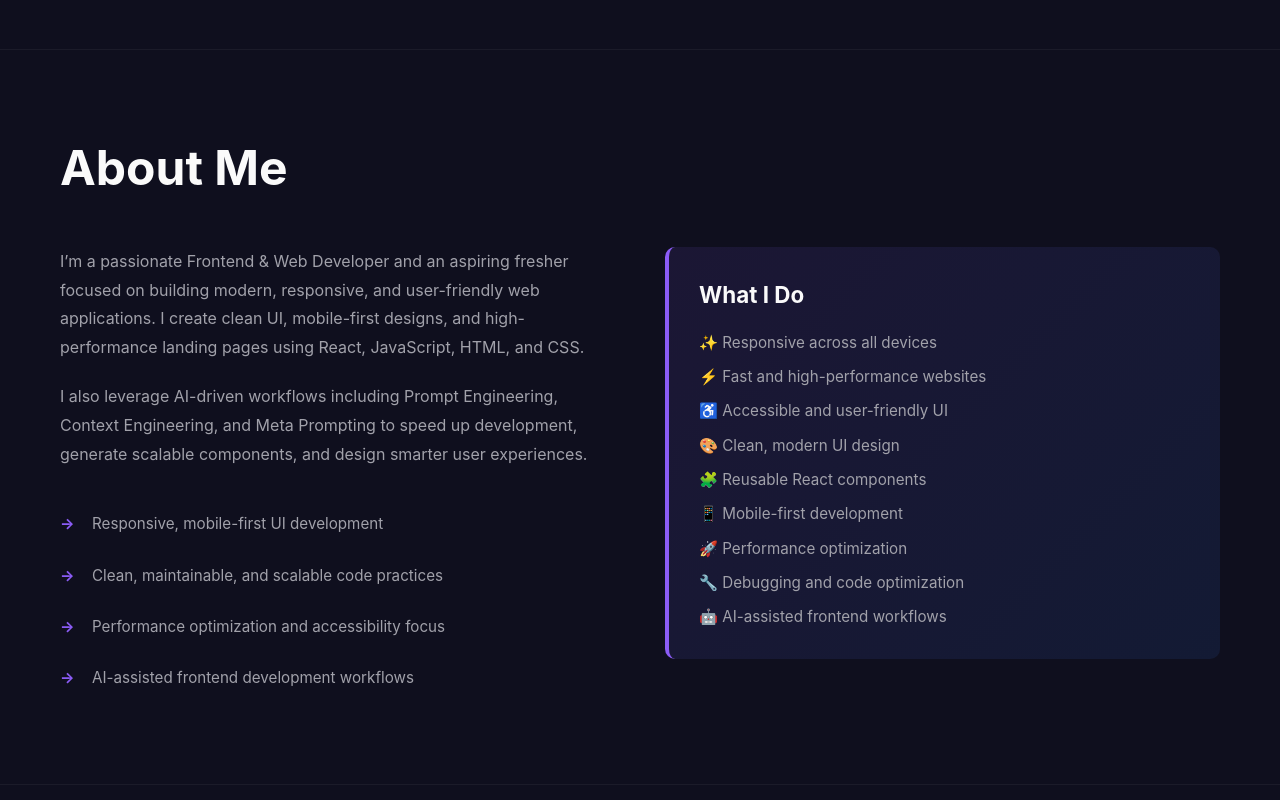
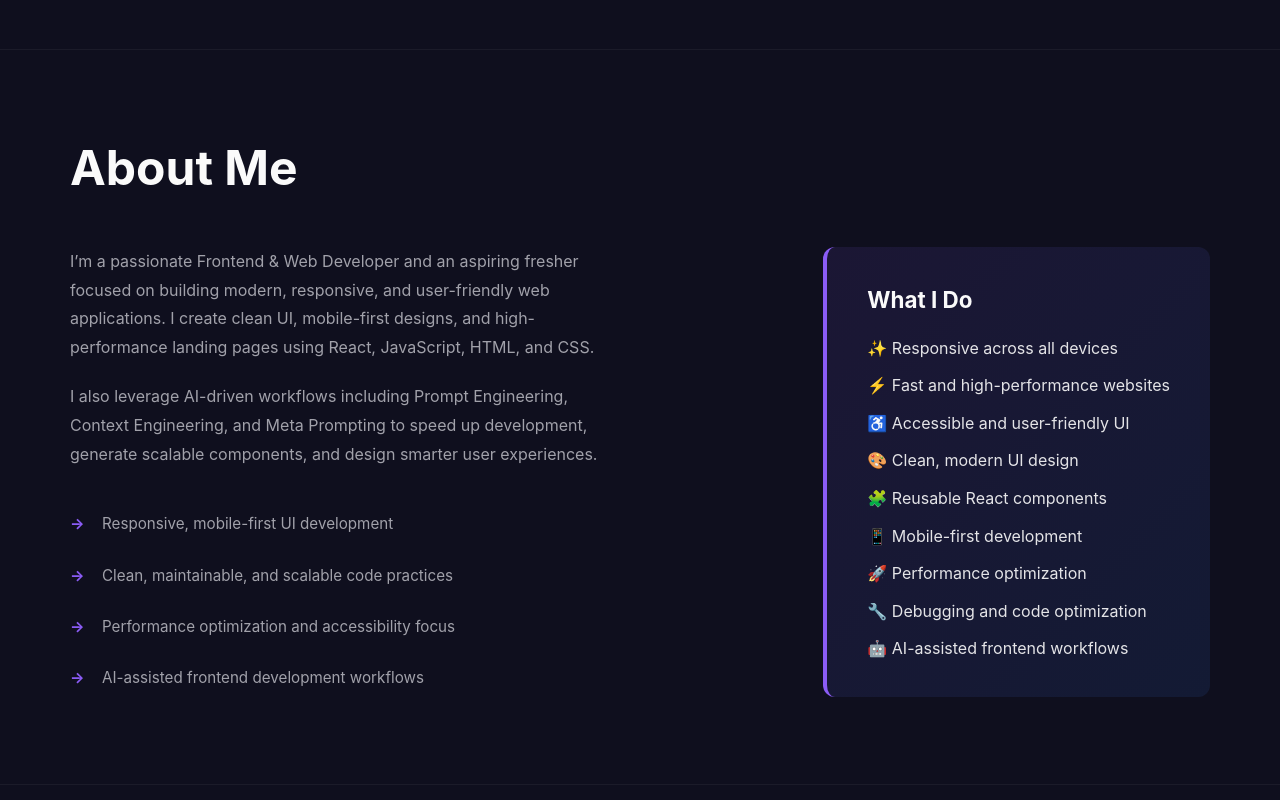
Before and after one commit to Jyothimokara/portfolio-v2, a React (Vite) app: page / in a window 1280 px wide. Shown: the part 820-1620 px from the top of the page. Built offline with nearby package versions, Linux system fonts and the light colour scheme.

Commit message:
fix about card spacing

```diff
--- a/src/App.css
+++ b/src/App.css
@@ -240,17 +240,22 @@ section:last-child {
 
 /* RIGHT CARD (WHAT I DO) */
 
-.about-highlight {
-  background: linear-gradient(
-    135deg,
-    rgba(139, 92, 246, 0.1),
-    rgba(59, 130, 246, 0.1)
-  );
-  padding: 30px;
-  border-radius: 10px;
-  border-left: 4px solid #8b5cf6;
+.about-highlight{
+background:linear-gradient(
+135deg,
+rgba(139,92,246,0.1),
+rgba(59,130,246,0.1)
+);
+
+padding:35px 40px;
+
+border-radius:12px;
+
+border-left:4px solid #8b5cf6;
+
+max-width:520px;
+margin-left:auto;
 }
-
 
 /* CARD TITLE */
 
@@ -272,12 +277,18 @@ section:last-child {
   gap: 10px;
 }
 
-.what-list li {
-  color: #a1a1aa;
-  font-size: 0.95rem;
-  display: flex;
-  align-items: center;
-  gap: 10px;
+.what-list{
+list-style:none;
+padding:0;
+margin:0;
+
+display:grid;
+gap:12px;
+}
+.portfolio-container{
+max-width:1200px;
+margin:auto;
+padding:0 30px;
 }
 /* ═══════════════════════════════════════════════════════════
    SKILLS SECTION
```
